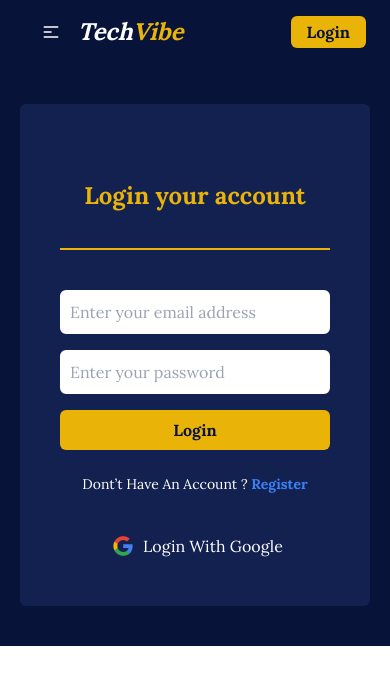
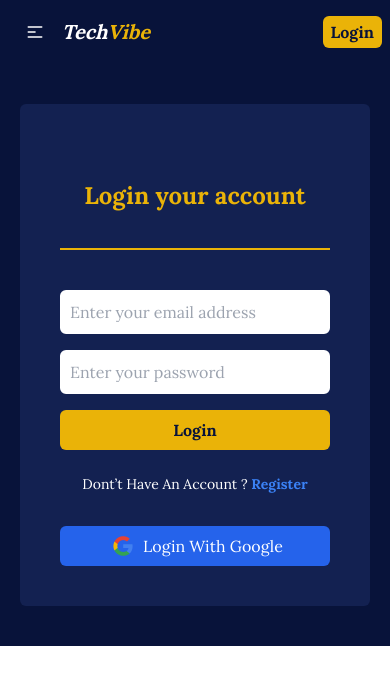
Before and after one commit to avideb24/tech-vibe, a React (Vite) app: page /login in a window 390 px wide. Shown: the top 684 px of the page. Built offline with nearby package versions, Linux system fonts and the light colour scheme; no server answers.

Commit message:
updated login and registration and added error alert

```diff
--- a/src/Pages/Home.jsx
+++ b/src/Pages/Home.jsx
@@ -26,10 +26,13 @@ const Home = () => {
     return (
         <div>
             {
-                user &&
+                user ?
                 <Helmet>
                     <title>Home</title>
-                </Helmet>
+                </Helmet> :
+                <Helmet>
+                <title>TechVibe</title>
+            </Helmet>
             }
             <div data-aos="fade-up" data-aos-duration="1500"><Navbar></Navbar></div>
 
--- a/src/Pages/Login.jsx
+++ b/src/Pages/Login.jsx
@@ -30,6 +30,10 @@ const Login = () => {
                 navigate(location?.state ? location.state : '/')
             })
             .catch(err => {
+                Swal.fire({
+                    icon: 'error',
+                    title: 'Invalid Login Credentials!',
+                })
                 console.error(err)
             })
     }
@@ -47,9 +51,11 @@ const Login = () => {
                 navigate(location?.state ? location.state : '/')
             })
             .catch(error => {
-                console.error( 'firebase main error',error)
-                console.error("Firebase Error Code:", error.code);
-                console.error("Firebase Error Message:", error.message);
+                Swal.fire({
+                    icon: 'error',
+                    title: 'Invalid Login Credentials!',
+                })
+                console.error(error)
             })
     }
 
@@ -71,7 +77,7 @@ const Login = () => {
                     <div className="mt-8">
                         <button
                             onClick={handleGoogleSignIn}
-                            className="w-full bg-transparent rounded-md py-1 flex justify-center items-center gap-1 bg-blue-600 text-white"
+                            className="w-full bg-blue-600 rounded-md py-1 flex justify-center items-center gap-1  text-white"
                         >
                             <img className="w-8" src={googleIcon} alt="" />
                             Login With Google
--- a/src/Pages/Register.jsx
+++ b/src/Pages/Register.jsx
@@ -32,14 +32,6 @@ const Register = () => {
         const email = e.target.email.value;
         const password = e.target.password.value;
 
-
-        if (password.length <= 6) {
-            Swal.fire({
-                icon: 'error',
-                text: 'Password Must Be 6 Character Longer',
-            })
-            return
-        }
         if (!/[A-Z]/.test(password)) {
             Swal.fire({
                 icon: 'error',
@@ -55,6 +47,13 @@ const Register = () => {
             })
             return
         }
+        if (password.length <= 6) {
+            Swal.fire({
+                icon: 'error',
+                text: 'Password Must Be 6 Character Longer',
+            })
+            return
+        }
 
         createUser(email, password)
             .then(res => {
@@ -66,6 +65,10 @@ const Register = () => {
                 navigate(location?.state ? location.state : '/')
             })
             .catch(error => {
+                Swal.fire({
+                    icon: 'error',
+                    title: 'Invalid Registration Credentials!',
+                })
                 console.error(error)
             })
     }
--- a/src/components/Navbar.jsx
+++ b/src/components/Navbar.jsx
@@ -20,7 +20,7 @@ const Navbar = () => {
   }
 
   return (
-    <div className="bg-[#08133a] text-white px-6">
+    <div className="bg-[#08133a] text-white px-2 sm:px-6">
       <div className="navbar max-w-7xl mx-auto px-0">
         <div className="navbar-start">
           <div className="dropdown">
@@ -80,7 +80,7 @@ const Navbar = () => {
               </li>
             </ul>
           </div>
-          <Link to='/' className="text-2xl font-bold italic flex">Tech<span className="text-yellow-500">Vibe</span></Link>
+          <Link to='/' className="text-xl sm:text-2xl font-bold italic flex">Tech<span className="text-yellow-500">Vibe</span></Link>
         </div>
         <div className="navbar-center hidden lg:flex">
           <ul className="menu menu-horizontal px-1">
@@ -140,12 +140,14 @@ const Navbar = () => {
           {
             user ?
               <div className="flex items-center gap-3">
-                {userName && <p className="text-yellow-500">{userName}</p>}
-                <div>{userPhoto && <img className="w-8 h-8 object-cover rounded-full" src={userPhoto} alt="" />}</div>
-                <Link onClick={handleSignOut} className="bg-yellow-500 text-[#08133a] font-bold px-4 py-1 rounded-md" to='/'>Log Out</Link>
+                <div className="flex flex-col-reverse items-center sm:flex-row sm:items-center gap-2">
+                  {userName && <p className="text-yellow-500 hidden sm:inline-block">{userName}</p>}
+                  <div>{userPhoto && <img className="w-8 h-8 object-cover rounded-full" src={userPhoto} alt="" />}</div>
+                </div>
+                <Link onClick={handleSignOut} className="bg-yellow-500 text-[#08133a] font-bold px-2 sm:px-4 py-1 rounded-md" to='/'>Log Out</Link>
               </div>
               :
-              <Link className="bg-yellow-500 text-[#08133a] font-bold px-4 py-1 rounded-md" to='/login'>Login</Link>
+              <Link className="bg-yellow-500 text-[#08133a] font-bold px-2 sm:px-4 py-1 rounded-md" to='/login'>Login</Link>
           }
         </div>
       </div>
```
